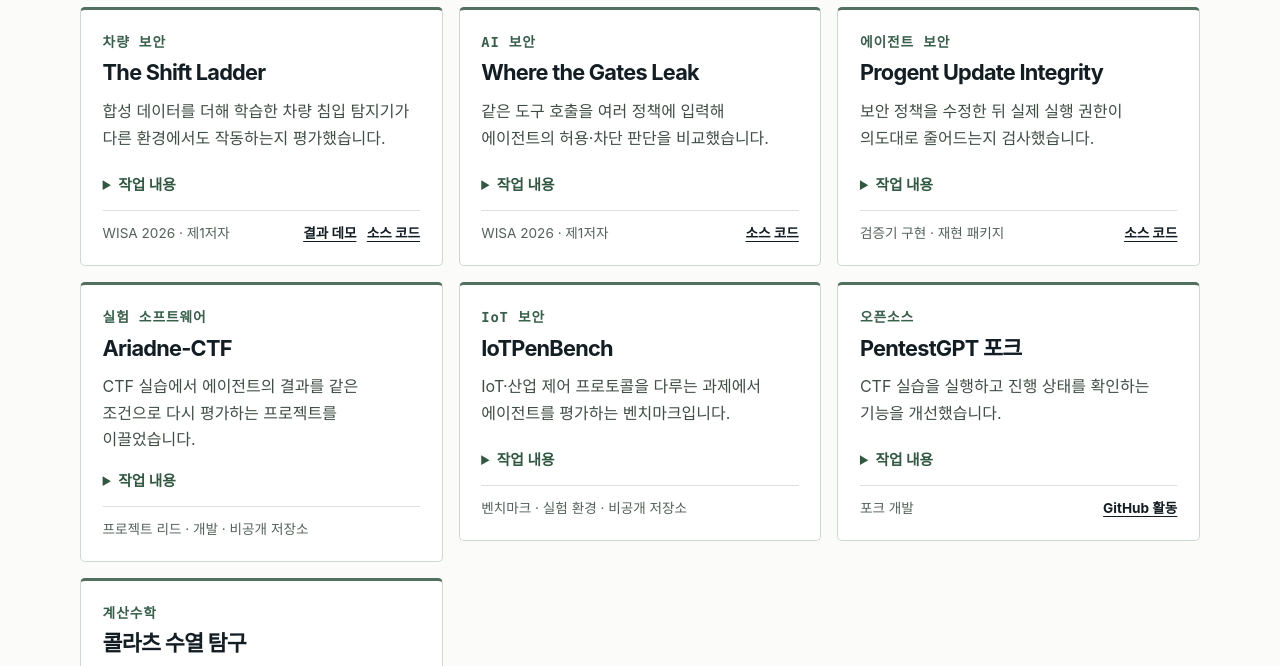
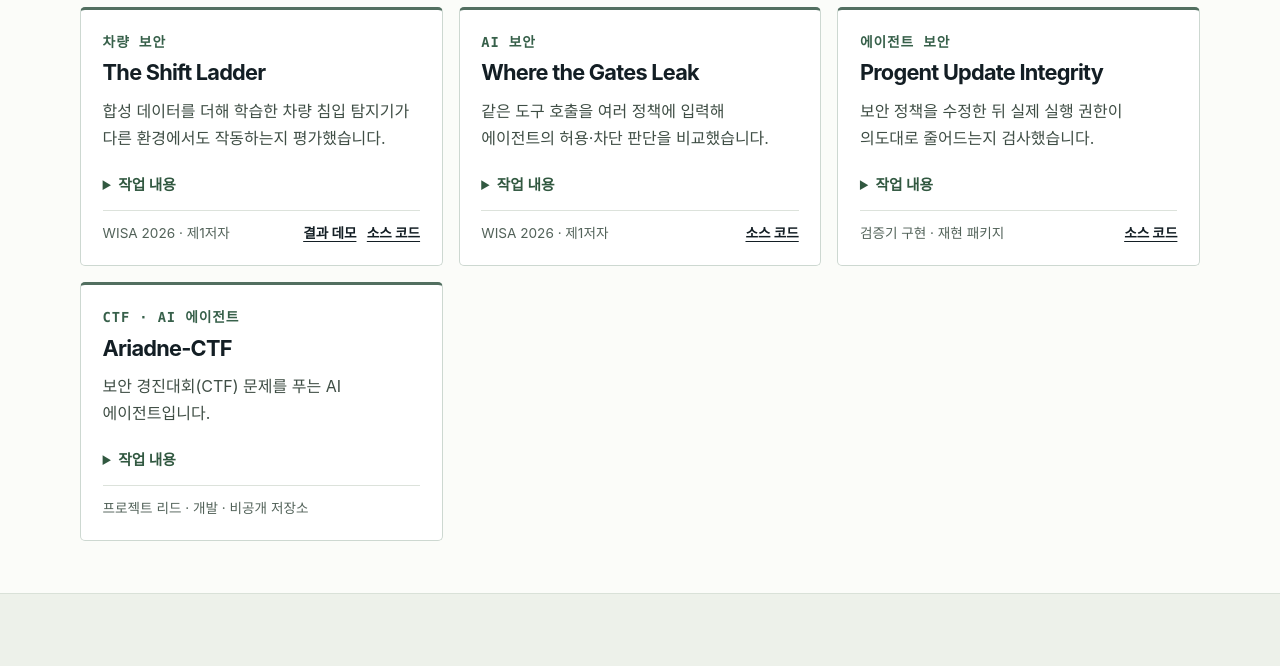
Before and after one commit to flyho77/flyho77.github.io, a plain HTML site: page index.html in a window 1280 px wide. Shown: the part 503-1169 px from the top of the page. Drawn offline with Linux system fonts and the light colour scheme.

Commit message:
Trim project list and clarify Ariadne-CTF’s purpose

```diff
--- a/index.html
+++ b/index.html
@@ -3,7 +3,7 @@
 <head>
   <meta charset="utf-8">
   <meta name="viewport" content="width=device-width, initial-scale=1">
-  <meta name="description" content="장현진의 연구·개발 포트폴리오. 차량 및 AI 보안, 임베디드 암호, 데이터 분석, 계산수학 프로젝트와 논문 및 경력.">
+  <meta name="description" content="장현진의 연구·개발 포트폴리오. 차량 침입 탐지, AI 에이전트 보안, CTF 문제 풀이용 에이전트 프로젝트와 연구실적.">
   <meta name="theme-color" content="#0b1117">
   <link rel="canonical" href="https://flyho77.github.io/">
   <title>장현진 | 연구·개발 포트폴리오</title>
@@ -24,18 +24,16 @@
     </div>
   </header>
 
-<main id="main"><section class="identity-band"><div class="wrap identity-layout"><div><p class="folio-name">HYUNJIN JANG</p><h1>장현진 <span>포트폴리오</span></h1><p class="bio">차량 네트워크와 AI 에이전트의 보안을 연구합니다.<br>데이터 분석, 임베디드 구현, 평가 도구 개발에도 참여했습니다.</p></div><aside><strong>부산대학교</strong><p>컴퓨터공학부 인공지능전공<br>정보보호 및 Physical AI 연구실 학부연구생<br>지식재산융합 부전공</p><a class="text-link" href="resume.pdf?v=github-projects" download="Hyunjin-Jang-Resume.pdf">이력서 PDF 다운로드</a></aside></div></section><section id="projects" class="work-index"><div class="wrap"><h2>GitHub 프로젝트</h2><div class="works"><article class="work-card" id="research"><p class="field">차량 보안</p><h3>The Shift Ladder</h3><p class="brief">합성 데이터를 더해 학습한 차량 침입 탐지기가 다른 환경에서도 작동하는지 평가했습니다.</p><details><summary>작업 내용 <span class="sr">The Shift Ladder</span></summary><p>제1저자로 실험을 설계하고 Python과 PyTorch로 분석했습니다. 같은 횟수로 학습한 비교에서 고정 합성 변형의 탐지율은 50.25%p 올랐지만, 외부 데이터 3종에서는 정상 구간 대부분에 경보가 발생했습니다.</p></details><div class="work-foot" id="demo"><span>WISA 2026 · 제1저자</span><a href="can-results.html">결과 데모</a> <a href="https://github.com/flyho77/shift-ladder-can-ids-artifact">소스 코드</a></div></article>
+<main id="main"><section class="identity-band"><div class="wrap identity-layout"><div><p class="folio-name">HYUNJIN JANG</p><h1>장현진 <span>포트폴리오</span></h1><p class="bio">차량 네트워크와 AI 에이전트의 보안을 연구합니다.<br>데이터 분석, 임베디드 구현, 평가 도구 개발에도 참여했습니다.</p></div><aside><strong>부산대학교</strong><p>컴퓨터공학부 인공지능전공<br>정보보호 및 Physical AI 연구실 학부연구생<br>지식재산융합 부전공</p><a class="text-link" href="resume.pdf?v=ariadne-ctf" download="Hyunjin-Jang-Resume.pdf">이력서 PDF 다운로드</a></aside></div></section><section id="projects" class="work-index"><div class="wrap"><h2>GitHub 프로젝트</h2><div class="works"><article class="work-card" id="research"><p class="field">차량 보안</p><h3>The Shift Ladder</h3><p class="brief">합성 데이터를 더해 학습한 차량 침입 탐지기가 다른 환경에서도 작동하는지 평가했습니다.</p><details><summary>작업 내용 <span class="sr">The Shift Ladder</span></summary><p>제1저자로 실험을 설계하고 Python과 PyTorch로 분석했습니다. 같은 횟수로 학습한 비교에서 고정 합성 변형의 탐지율은 50.25%p 올랐지만, 외부 데이터 3종에서는 정상 구간 대부분에 경보가 발생했습니다.</p></details><div class="work-foot" id="demo"><span>WISA 2026 · 제1저자</span><a href="can-results.html">결과 데모</a> <a href="https://github.com/flyho77/shift-ladder-can-ids-artifact">소스 코드</a></div></article>
 <article class="work-card"><p class="field">AI 보안</p><h3>Where the Gates Leak</h3><p class="brief">같은 도구 호출을 여러 정책에 입력해 에이전트의 허용·차단 판단을 비교했습니다.</p><details><summary>작업 내용 <span class="sr">Where the Gates Leak</span></summary><p>제1저자로 평가 절차를 구성했습니다. AgentDojo 호출 기록 286건을 고정해 모델을 다시 호출하지 않고도 정책의 판단을 재현할 수 있게 했습니다.</p></details><div class="work-foot"><span>WISA 2026 · 제1저자</span><a href="https://github.com/flyho77/where-the-gates-leak-artifact">소스 코드</a></div></article>
 
 
 <article class="work-card"><p class="field">에이전트 보안</p><h3>Progent Update Integrity</h3><p class="brief">보안 정책을 수정한 뒤 실제 실행 권한이 의도대로 줄어드는지 검사했습니다.</p><details><summary>작업 내용 <span class="sr">Progent Update Integrity</span></summary><p>권한 확대를 잘못 승인하는 사례를 분석하고 검사기를 수정했습니다. 고정 평가 C4에서 개선 전 120/136건이던 권한 확대 승인이 개선 후 0/136건으로 줄었습니다.</p></details><div class="work-foot"><span>검증기 구현 · 재현 패키지</span><a href="https://github.com/flyho77/progent-update-integrity-artifact">소스 코드</a></div></article>
 
 
-<article class="work-card"><p class="field">실험 소프트웨어</p><h3>Ariadne-CTF</h3><p class="brief">CTF 실습에서 에이전트의 결과를 같은 조건으로 다시 평가하는 프로젝트를 이끌었습니다.</p><details><summary>작업 내용 <span class="sr">Ariadne-CTF</span></summary><p>격리된 실습 환경과 벤치마크 연동을 개발했습니다. 관련 플러그인과 실습 기능을 하나의 프로젝트로 관리했습니다.</p></details><div class="work-foot"><span>프로젝트 리드 · 개발 · 비공개 저장소</span></div></article>
-<article class="work-card"><p class="field">IoT 보안</p><h3>IoTPenBench</h3><p class="brief">IoT·산업 제어 프로토콜을 다루는 과제에서 에이전트를 평가하는 벤치마크입니다.</p><details><summary>작업 내용 <span class="sr">IoTPenBench</span></summary><p>Docker로 분리된 실험 환경에서 동일한 평가 조건을 구성하는 작업을 진행했습니다.</p></details><div class="work-foot"><span>벤치마크 · 실험 환경 · 비공개 저장소</span></div></article>
-<article class="work-card"><p class="field">오픈소스</p><h3>PentestGPT 포크</h3><p class="brief">CTF 실습을 실행하고 진행 상태를 확인하는 기능을 개선했습니다.</p><details><summary>작업 내용 <span class="sr">PentestGPT 포크</span></summary><p>GreyDGL/PentestGPT에서 포크한 저장소의 별도 브랜치에서 작업했습니다. 런타임 호환성과 실행 중 진행 상황 표시를 개선했습니다.</p></details><div class="work-foot"><span>포크 개발</span><a href="https://github.com/flyho77/PentestGPT/activity">GitHub 활동</a></div></article>
+<article class="work-card"><p class="field">CTF · AI 에이전트</p><h3>Ariadne-CTF</h3><p class="brief">보안 경진대회(CTF) 문제를 푸는 AI 에이전트입니다.</p><details><summary>작업 내용 <span class="sr">Ariadne-CTF</span></summary><p>에이전트 개발을 이끌고, 문제 풀이에 쓰는 플러그인과 실습 환경을 연동했습니다.</p></details><div class="work-foot"><span>프로젝트 리드 · 개발 · 비공개 저장소</span></div></article>
 
-<article class="work-card"><p class="field">계산수학</p><h3>콜라츠 수열 탐구</h3><p class="brief">콜라츠 수열을 나머지에 따라 분류하고 계산 실험을 기록했습니다.</p><div class="work-foot"><span>개인 연구 · Python · 비공개 저장소</span></div></article></div></div></section>    <section class="publications" id="publications" aria-labelledby="publications-title">
+</div></div></section>    <section class="publications" id="publications" aria-labelledby="publications-title">
       <div class="wrap publications-inner">
         <div class="publications-heading">
           <h2 id="publications-title">연구실적 · 논문 및 학회 발표</h2>
```
Also changed, not shown: 1 other file.
